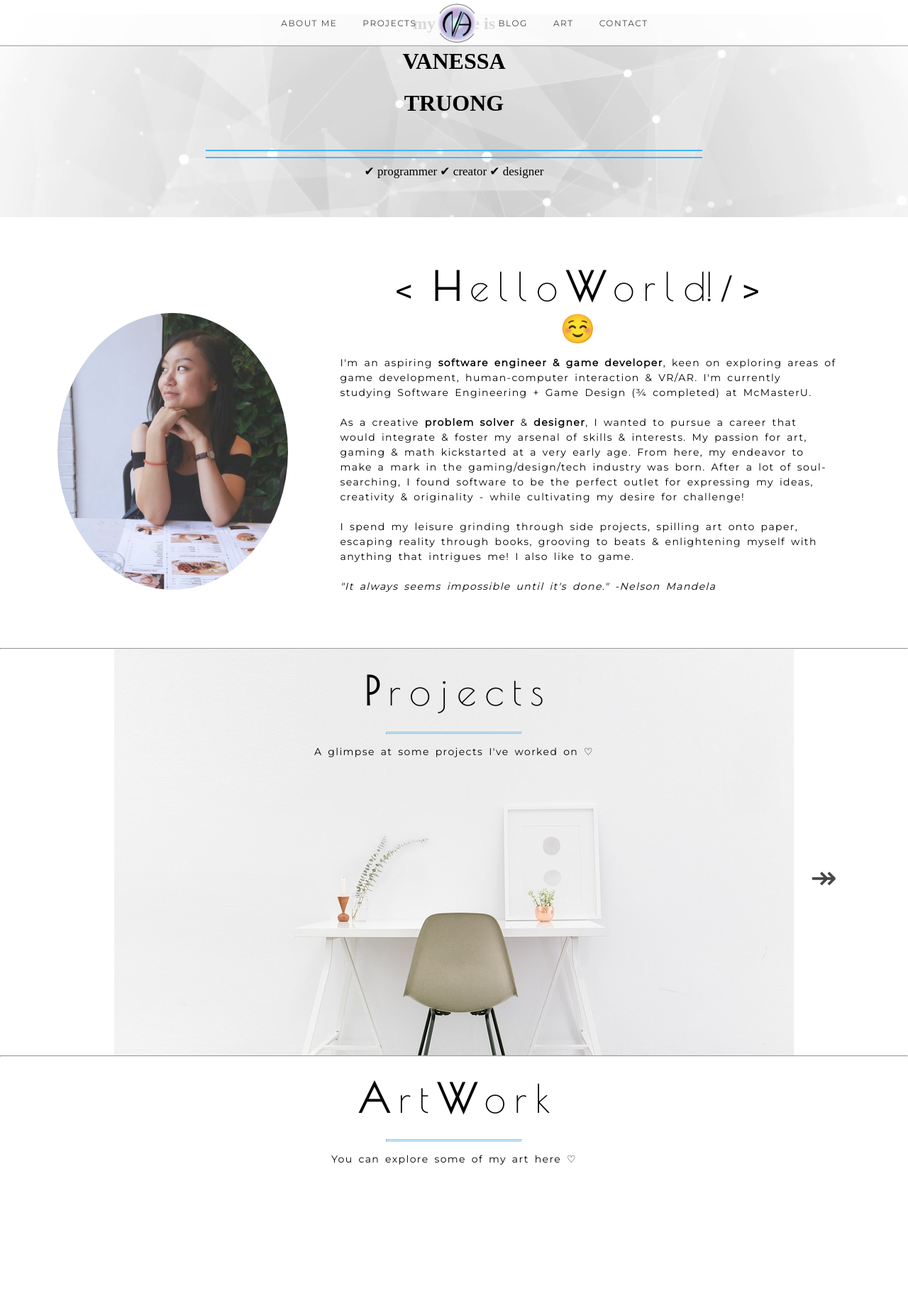
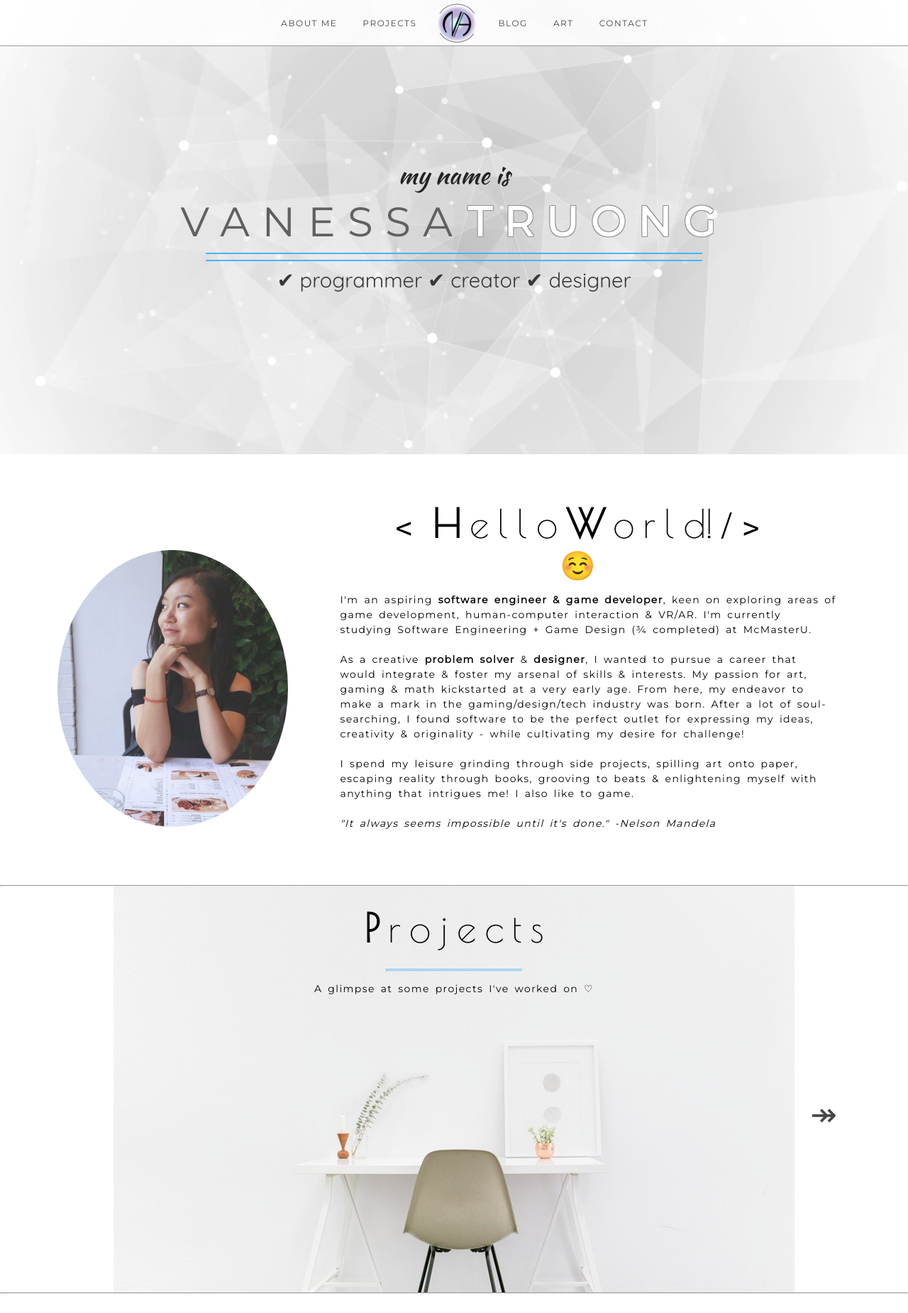
Before and after one commit to ness-tea/ness-tea.github.io, a PHP site: page / in a window 1280 px wide. Shown: the top 1850 px of the page at 71% size. Before the commit the page ends 1641 px from the top, so only its background shows below. Run offline with PHP 8.4, Linux system fonts and the light colour scheme.

Commit message:
Changes in css and images

```diff
--- a/css/main.css
+++ b/css/main.css
@@ -12,6 +12,11 @@ a {
 
 a:hover {
   color: #a8a8a8;
+}
+
+h1 {
+  width: 100%;
+  margin: 40px auto;
 }
 
 h2.title {
@@ -40,10 +45,50 @@ h3 {
 body, html {
   margin: 0;
   padding: 0;
+  min-height: 100%;
+  text-align: center;
+}
+
+/* ------------- hr tag styles -------------------------- */
+hr.style2 {
+  border-top: 3px double #76c1ef;
+  width: 15%;
+}
+/*--------------- end ------------------- */
+
+.content {
+  position: relative;
+  width: 100%;
+  padding: 0;
+}
+
+.contact {
+
+}
+
+.header {
+  text-align: center;
+  position: fixed;
+  top: 0px;
+  z-index: 5;
+  width: 100%;
+  padding-top: 5px;
+  background-color: rgba(255, 255, 255, 0.85);
+  border-bottom: 0.5px solid #97a0a0;
+}
+
+.header-content {
+  position:relative;
+  left: 15px;
+}
+
+.intro {
+  padding-top: 15%;
 }
 
 .static-bg-1 {
   background-image: url(../Images/Page_backgrounds/head_bg_1.png);
+  min-height: 50vw;
   background-repeat: no-repeat;
   background-attachment: fixed;
   background-position: center top;
@@ -62,41 +107,49 @@ body, html {
 .static-bg-project {
   background-image: url(../Images/Page_backgrounds/projects_bg.png);
   background-repeat: no-repeat;
-  background-position: 50% 50%;
+  background-position: center;
+  background-size: contain;
 }
 
+.welcome {
 
-/* ------------- hr tag styles -------------------------- */
-hr.style2 {
-  border-top: 3px double #76c1ef;
-  width: 15%;
-}
-/*--------------- end ------------------- */
-
-.header {
-  text-align: center;
-  position: fixed;
-  top: 0px;
-  z-index: 5;
-  width: 100%;
-  padding-top: 5px;
-  background-color: rgba(255, 255, 255, 0.85);
-  border-bottom: 0.5px solid #97a0a0;
 }
 
-.header-content {
-  position:relative;
-  left: 15px;
+#hline1 {
+  font-family: 'Kaushan Script';
+  font-size: 35px;
+  font-weight: 100;
+  color: #232323;
+  margin-bottom: 5px;
 }
 
-.content {
-  position: relative;
-  width: 100%;
-  padding: 0;
+#hline2, #hline2-2 {
+  font-family: 'Montserrat';
+  font-size: 58px;
+  display:inline;
+  letter-spacing: 0.3em;
 }
 
-.contact {
+#hline2 {
+  font-weight: 100;
+  color: #606060;
+}
 
+#hline2-2 {
+  font-weight: 600;
+  color: #fff;
+  text-shadow:
+  -1px -1px 0 #939393,
+  1px -1px 0 #939393,
+  -1px 1px 0 #939393,
+  1px 1px 0 #939393;
+}
+
+#hline3 {
+  font-family: 'Quicksand';
+  font-size: 29px;
+  margin-top: 0px;
+  color: #383838;
 }
 
 #header-name {
@@ -198,6 +251,10 @@ p{
   border: 0.5px solid rgba(255, 255, 255, 0.0);
 }
 
+.links a.current{
+  background: #287ee6;
+}
+
 .platforms a {
   margin: 0px 15px;
 
```
Also changed, not shown: Images/Page_backgrounds/Webp.net-resizeimage.png (added), Images/Page_backgrounds/desk.jpg (added), Images/Page_backgrounds/projects_bg.png.
